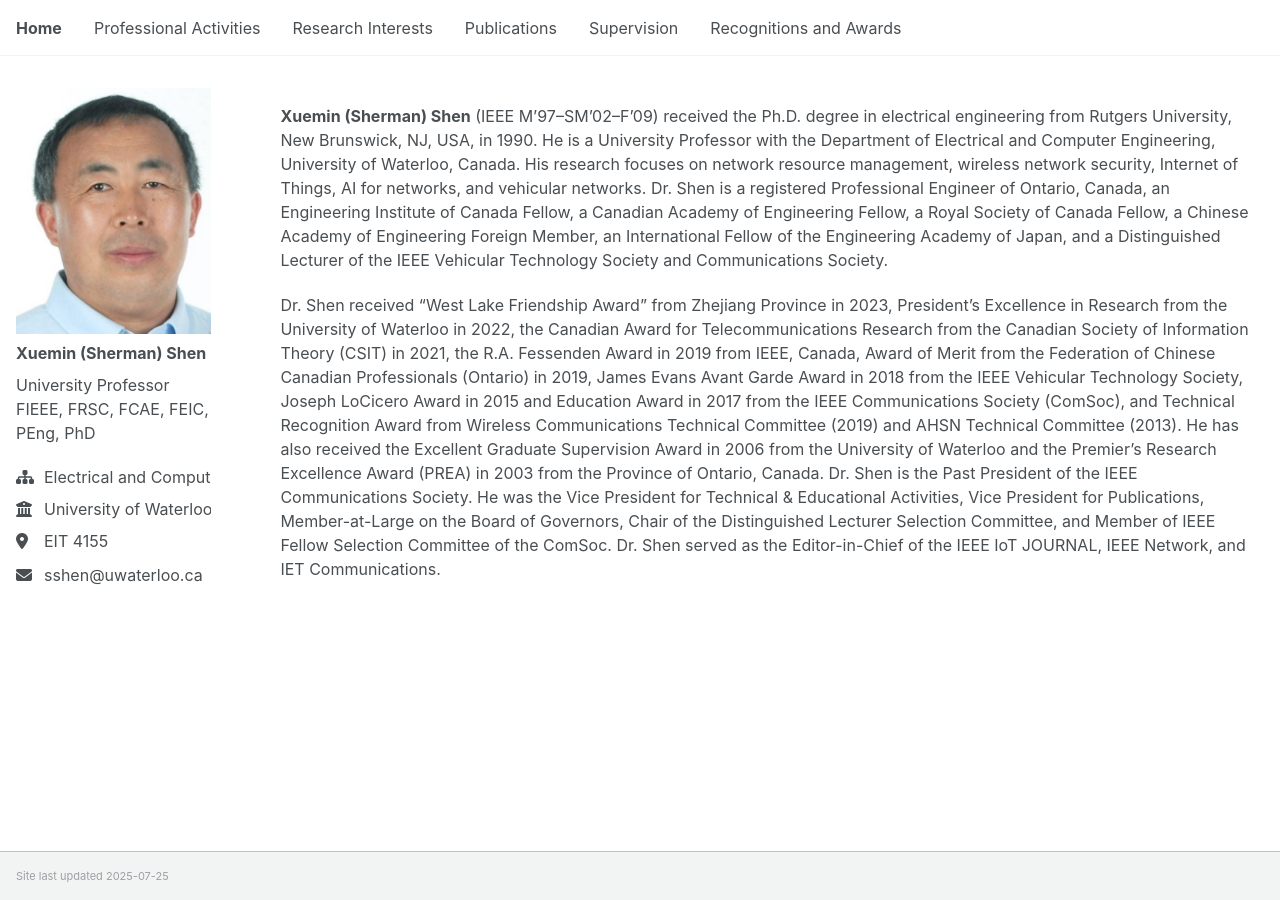
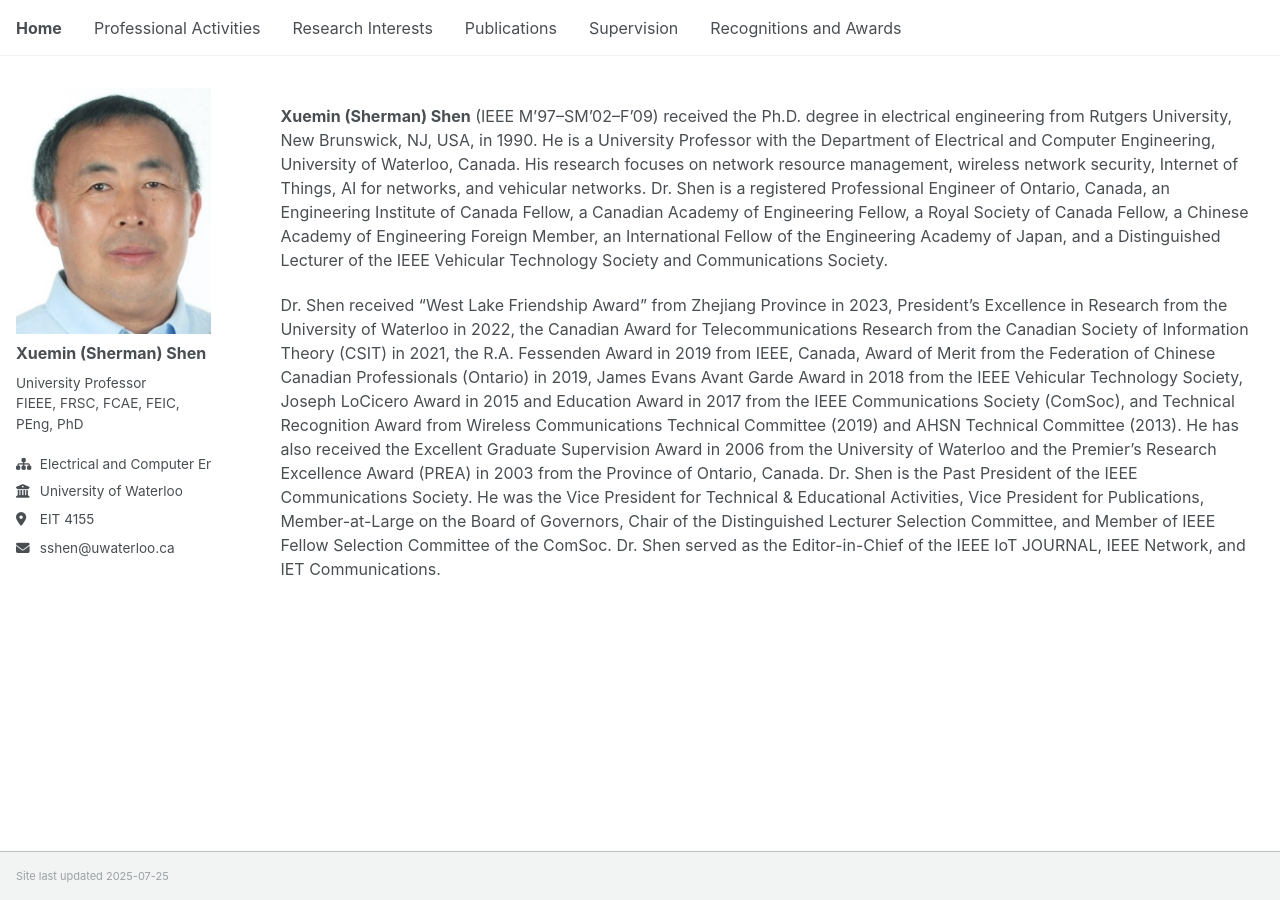
Before and after one commit to m64he/sshen, a Jekyll site: the page built from _pages/about.md, in a window 1280 px wide. Built offline with Jekyll 4.4.1, drawn with Linux system fonts in a browser that asks for light colours; a script that is not in the unit is left out.

Commit message:
Update _sidebar.scss

```diff
--- a/_sass/layout/_sidebar.scss
+++ b/_sass/layout/_sidebar.scss
@@ -46,12 +46,12 @@
   }
 
   h3, h4 {
-    font-size: $type-size-5;
+    font-size: $type-size-4;
   }
 
   p, li {
     font-family: $sans-serif;
-    font-size: $type-size-5;
+    font-size: 0.85em; //$type-size-6;
     line-height: 1.5;
   }
 
```
